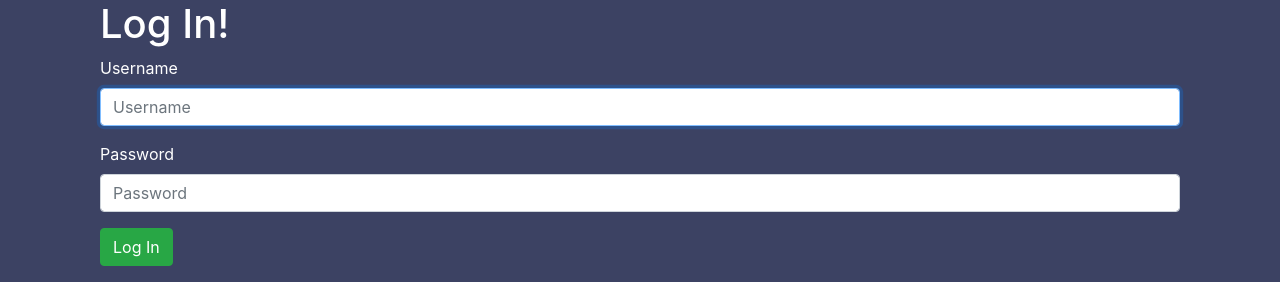
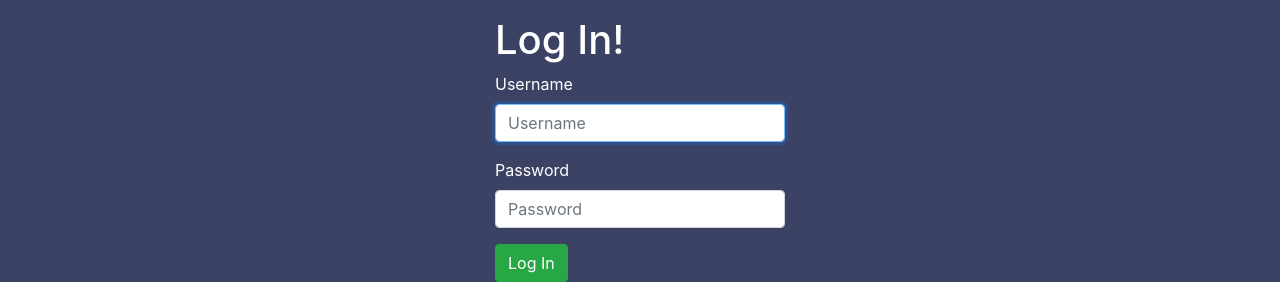
Before and after one commit to Kiran-Sawant/StarSocial, a Django app: page /accounts/login/ in a window 1280 px wide. Shown: the part 56-338 px from the top of the page. Run offline with Django 3.2, Linux system fonts and the light colour scheme; some libraries are stand-ins or nearby versions.

Commit message:
corrected positions

```diff
--- a/star_social/accounts/templates/accounts/login.html
+++ b/star_social/accounts/templates/accounts/login.html
@@ -6,7 +6,7 @@
 {% bootstrap_javascript jquery='full' %}
 
 {% block content %}
-    <div class="container">
+    <div class="container mt-3" style="width: 20em;">
         <h1>Log In!</h1>
         <form method="POST">
             {% csrf_token %}
```
